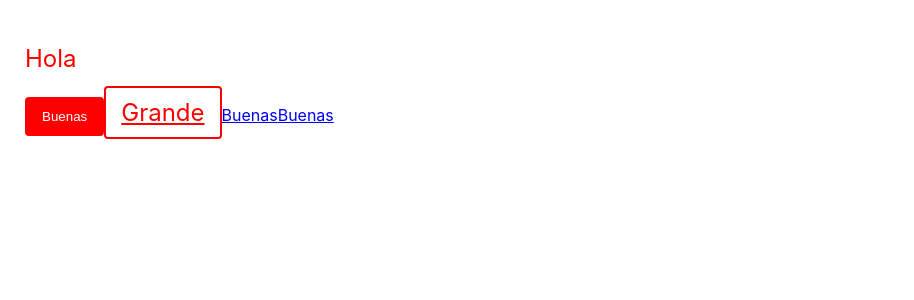
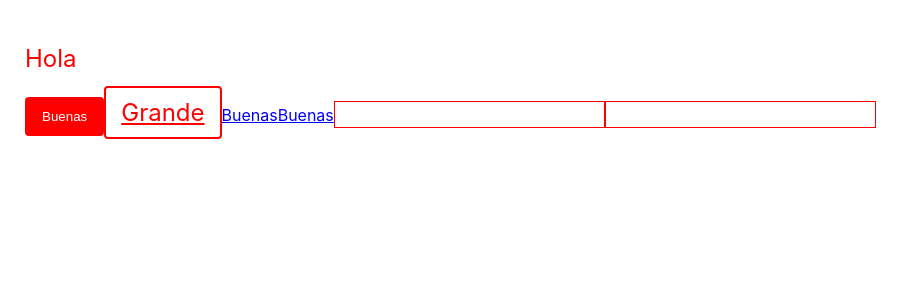
Before and after one commit to alberto-2-garcia/definitive-react-guide, a React (Vite) app: page / in a window 1280 px wide. Shown: the top 300 px of the page, without its empty margins (0-914 px from the left). Built offline with nearby package versions, Linux system fonts and the light colour scheme.

Commit message:
Added Input and Password component

```diff
--- a/src/App.tsx
+++ b/src/App.tsx
@@ -43,7 +43,23 @@ const Link: FC<LinkProps> = ({ className, ...props }) => {
 
 const StyledLink = styled(Link)`
   color: blue;
+`;
+
+const Input = styled.input.attrs(props => ({
+  type: 'text',
+  color: props.color || 'black',
+  ...props
+}))
 `
+  font-size: 20px;
+  border: 1px solid red;
+  color: ${props => props.color};
+`;
+
+const Password = styled(Input).attrs((props) => ({
+  type: 'password'
+}))
+``;
 
 function App() {
   return (
@@ -53,6 +69,8 @@ function App() {
       <BlockButton as="a" href="#">Grande</BlockButton>
       <Link className='hola' href='#'>Buenas</Link>
       <StyledLink className='hola' href='#'>Buenas</StyledLink>
+      <Input color='blue' />
+      <Password />
     </Content>
   )
 }
```
